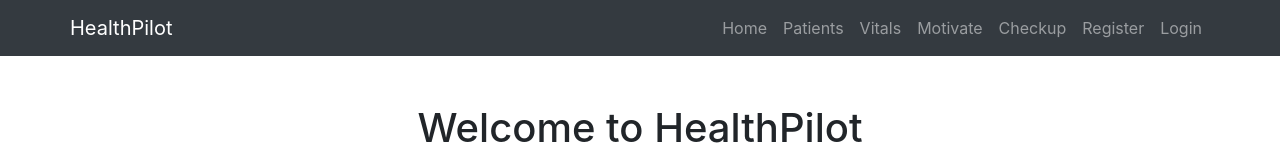
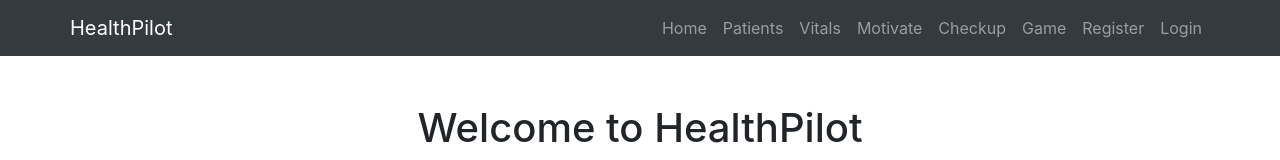
Before and after one commit to BioGraphQL-Innovators/FrontEnd, a React (Vite) app in the folder nurse-app/: page / in a window 1280 px wide. Shown: the top 160 px of the page. Built offline with nearby package versions, Linux system fonts and the light colour scheme.

Commit message:
Update App.jsx

```diff
--- a/nurse-app/src/App.jsx
+++ b/nurse-app/src/App.jsx
@@ -9,6 +9,7 @@ import Home from './components/Home';
 import Vitals from './components/Vitals';
 import Motivate from './components/Motivate';
 import Checkup from './components/Checkup';
+import Game from './components/Game';
 
 function App() {
   const [isLoggedIn, setIsLoggedIn] = useState(false);
@@ -46,6 +47,9 @@ function App() {
             <Nav.Link as={Link} to='/checkup'>
               Checkup
             </Nav.Link>
+            <Nav.Link as={Link} to='/game'>
+              Game
+            </Nav.Link>
             {isLoggedIn ? (
               <Nav.Link onClick={handleLogout}>Logout</Nav.Link>
             ) : (
@@ -82,6 +86,7 @@ function App() {
           <Route path='/vitals' element={<Vitals />} />
           <Route path='/motivate' element={<Motivate />} />
           <Route path='/checkup' element={<Checkup />} />
+          <Route path='/game' element={<Game />} />
         </Routes>
       </div>
     </BrowserRouter>
```
